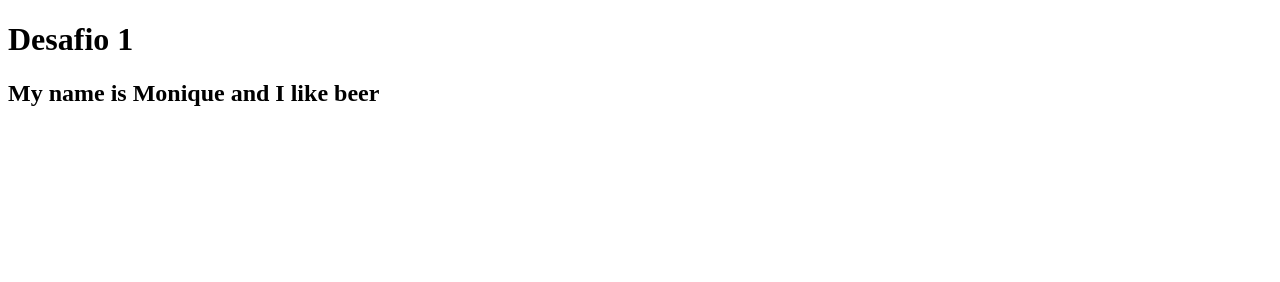
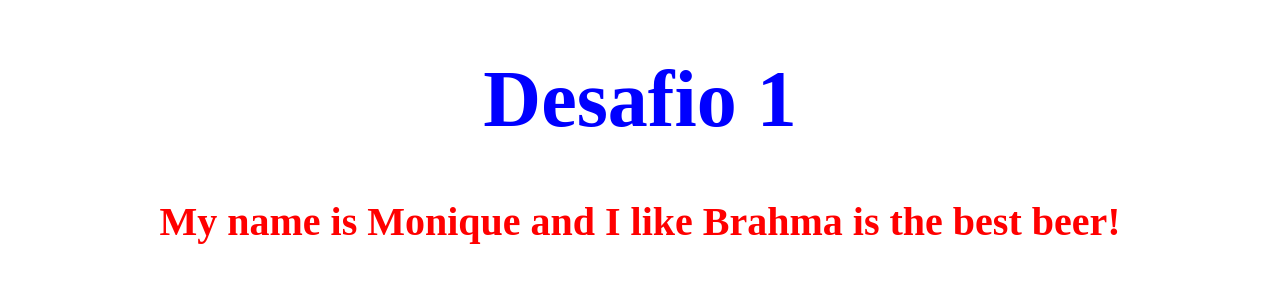
Before and after one commit to niqueborges/Curso_JavaScript_Udemy, a plain HTML site: page Desafio-1/index.html in a window 1280 px wide. Drawn offline with Linux system fonts and the light colour scheme.

Commit message:
Feat: Desafio_1

```diff
--- a/Desafio-1/index.html
+++ b/Desafio-1/index.html
@@ -8,7 +8,7 @@
 </head>
 <body>
     <h1>Desafio 1</h1>
-    <h2>My name is Monique and I like beer</h2>
+    <h2>My name is Monique and I like <span id='text'>Brahma</span></h2>
     <script src="index.js"></script>
 </body>
 </html>
--- a/Desafio-1/index.js
+++ b/Desafio-1/index.js
@@ -1 +1,3 @@
-console.log('Hello, world!');
+
+let favoriteBeer = 'pizza';
+document.getElementById('text').innerHTML = 'Brahma is the best beer!'; // Change this line
--- a/Desafio-1/style.css
+++ b/Desafio-1/style.css
@@ -0,0 +1,11 @@
+h1 {
+    color:blue;
+    text-align: center;
+    font-size: 80px;
+}
+
+h2 {
+    color: red;
+    text-align: center;
+    font-size: 40px;
+}
```
